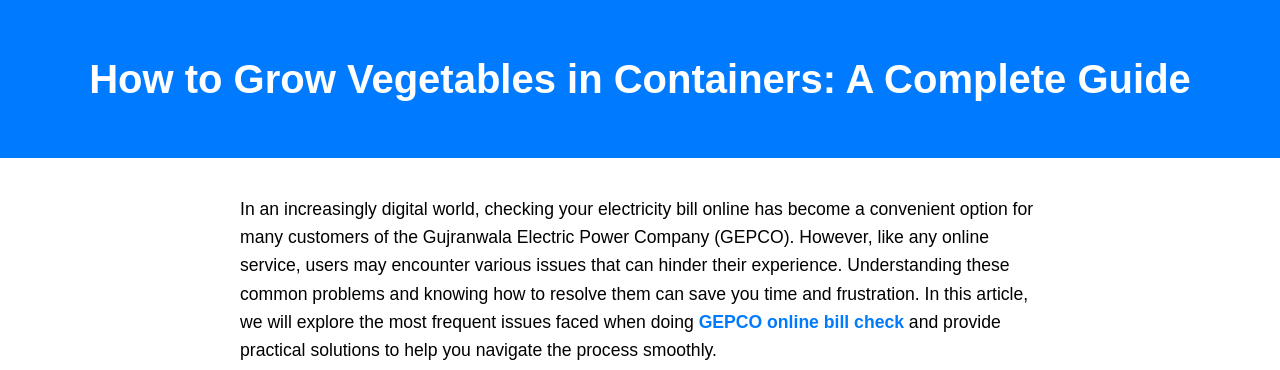
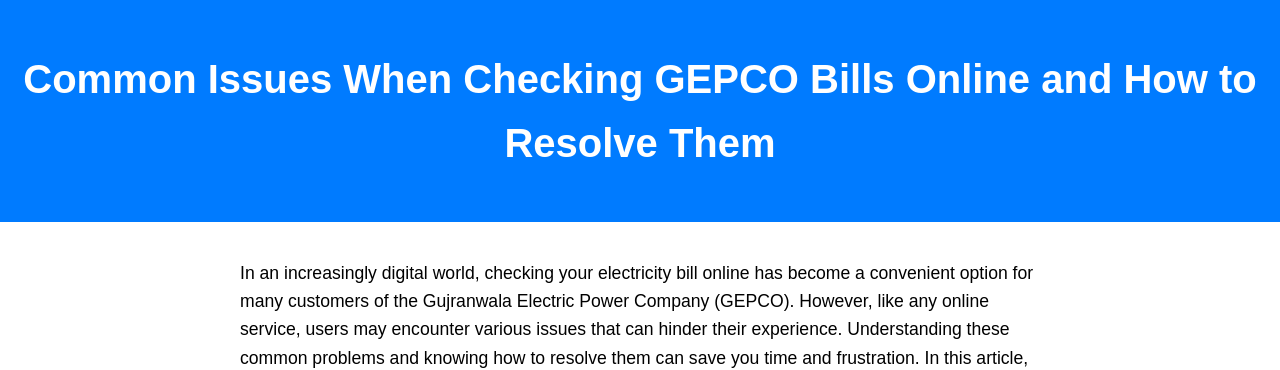
Before and after one commit to itshankwillsays/gepcoonline, a plain HTML site: page index.html in a window 1280 px wide. Shown: the top 370 px of the page. Drawn offline with Linux system fonts and the light colour scheme.

Commit message:
Update index.html

```diff
--- a/index.html
+++ b/index.html
@@ -49,7 +49,7 @@
 <body>
 
   <header>
-    <h1>How to Grow Vegetables in Containers: A Complete Guide</h1>
+    <h1>Common Issues When Checking GEPCO Bills Online and How to Resolve Them</h1>
    </header>
   <main>
 
```
